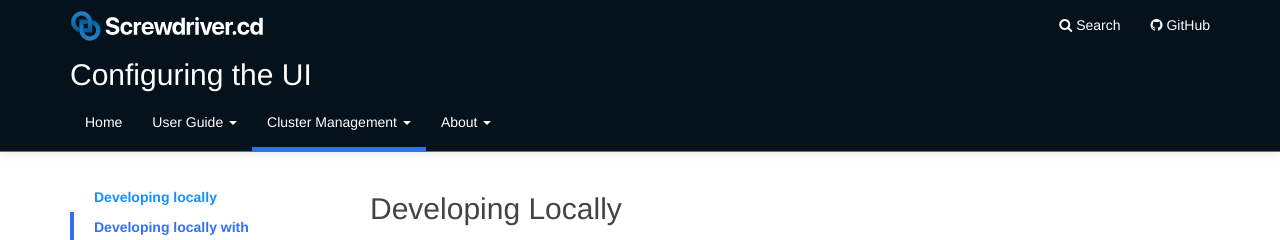
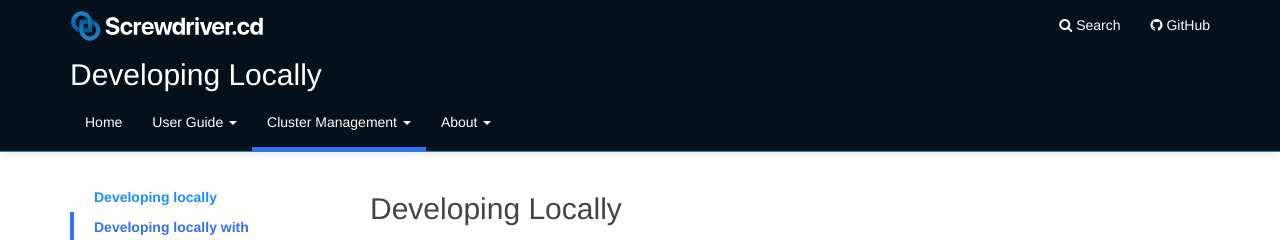
Before and after one commit to screwdriver-cd/guide, a Jekyll site: the page built from docs/cluster-management/developing-locally.md, in a window 1280 px wide. Shown: the top 240 px of the page. Built offline with Jekyll 4.4.1, drawn with Linux system fonts in a browser that asks for light colours.

Commit message:
docs: fix title mistake (#352)

```diff
--- a/docs/cluster-management/developing-locally.md
+++ b/docs/cluster-management/developing-locally.md
@@ -1,6 +1,6 @@
 ---
 layout: main
-title: Configuring the UI
+title: Developing Locally
 category: Cluster Management
 menu: menu
 toc:
```
